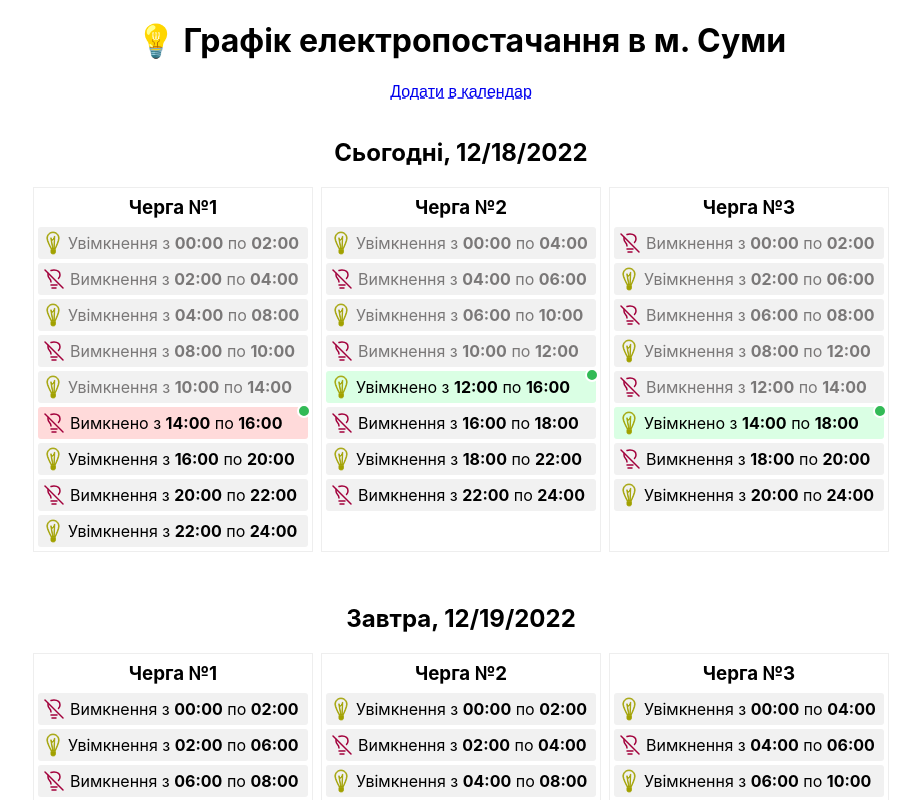
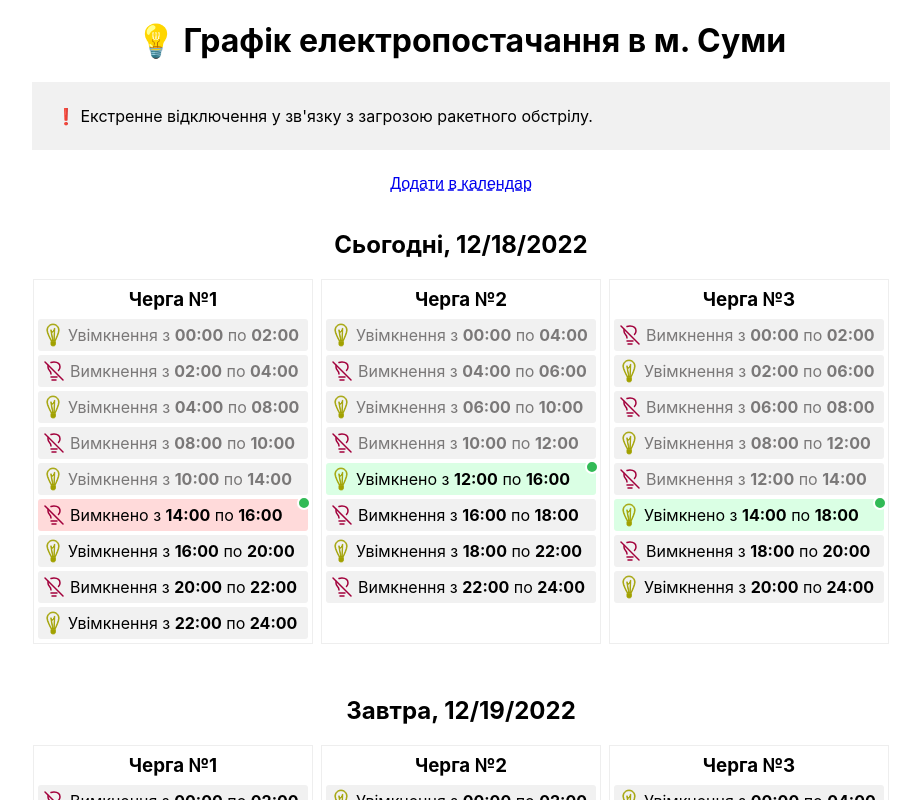
Before and after one commit to Shchepotin/light-in-app, a React (Create React App) app in the folder frontend/: page / in a window 1280 px wide. Shown: the top 800 px of the page, without its empty margins (179-1100 px from the left). Built offline with nearby package versions, Linux system fonts and the light colour scheme.

Commit message:
feat(calendar): add alert

```diff
--- a/frontend/src/App.tsx
+++ b/frontend/src/App.tsx
@@ -282,6 +282,7 @@ function Schedule(props: {
 function App() {
   const [, setDate] = useState(() => new Date().getDate());
   const isShowMinus = false;
+  const isShowAlert = true;
 
   useEffect(() => {
     const timer = setInterval(() => {
@@ -301,6 +302,16 @@ function App() {
           в м. Суми
         </h1>
       </header>
+
+      {isShowAlert && (
+        <div className="alert-container">
+          <div className="alert-content-container">
+            <p>
+              ❗️ Екстренне відключення у зв'язку з загрозою ракетного обстрілу.
+            </p>
+          </div>
+        </div>
+      )}
 
       <CalendarBlock />
 
--- a/frontend/src/index.css
+++ b/frontend/src/index.css
@@ -143,6 +143,22 @@ code {
   background-color: #f1f1f1;
 }
 
+.alert-container {
+  display: flex;
+  flex-direction: column;
+  padding: 0 24px;
+  align-items: center;
+  margin-bottom: 24px;
+}
+
+.alert-content-container {
+  padding: 8px 24px;
+  width: 100%;
+  max-width: 858px;
+  box-sizing: border-box;
+  background-color: #f1f1f1;
+}
+
 .modal-link {
   background-color: transparent;
   border: 0;
```
